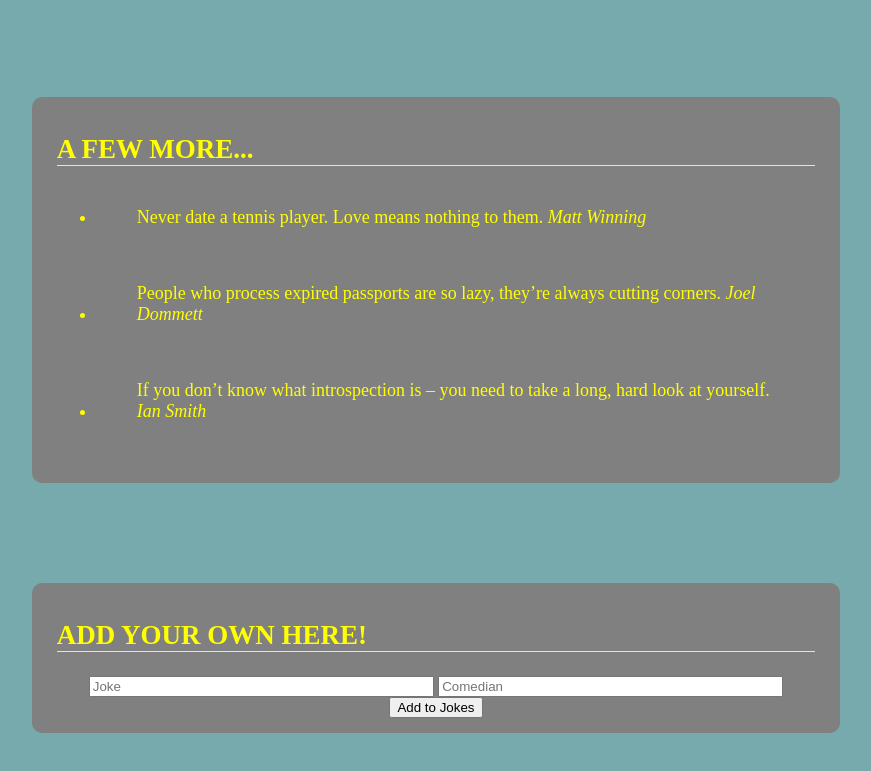
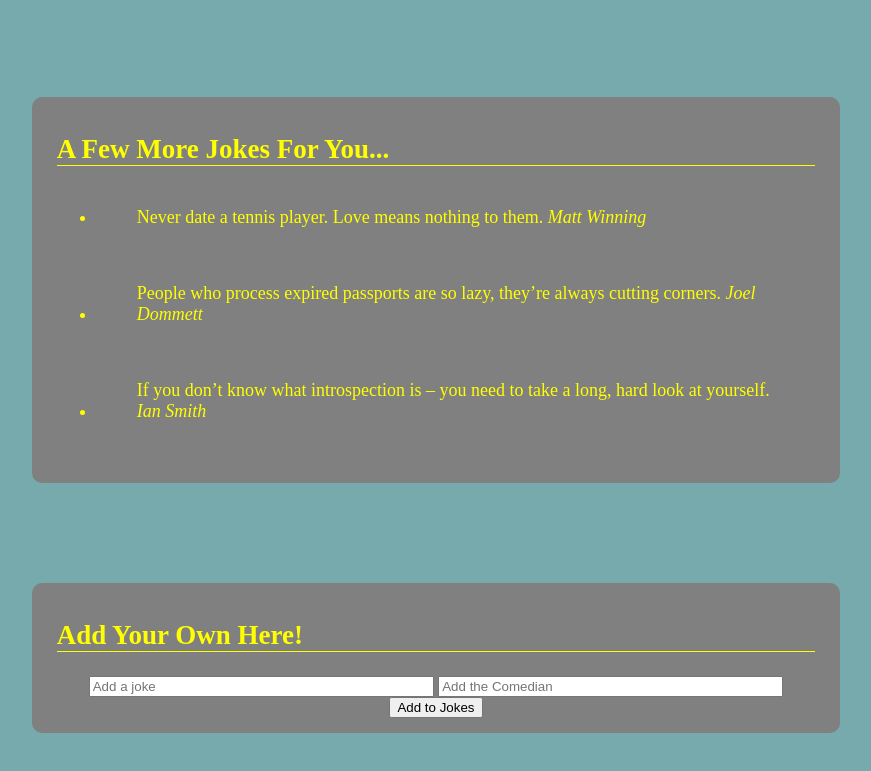
Before and after one commit to mamumo/accessibility, a plain HTML site: page index.html in a window 1280 px wide. Shown: the part 727-1498 px from the top of the page, without its empty margins (204-1075 px from the left). Drawn offline with Linux system fonts and the light colour scheme.

Commit message:
alteration to text font

```diff
--- a/index.html
+++ b/index.html
@@ -60,7 +60,7 @@
 
      <section class="container new content">
       <aside>
-        <h2>A Few More...</h2>
+        <h2>A Few More Jokes For You...</h2>
         <ul id="joke-list" aria-live="polite"></ul>
       </aside>
     </section>
@@ -70,9 +70,9 @@
         <h2 tabindex="0"> Add Your Own Here! </h2>
         <form id="joke-form" method="get">
 
-          <input type="text" id="joke-text-input" name="joke-text-input" size="40" placeholder="Joke" autocomplete="off" aria-required="true">
+          <input type="text" id="joke-text-input" name="joke-text-input" size="40" placeholder="Add a joke" autocomplete="off" aria-required="true">
 
-          <input type="text" id="comedian-text-input" name="comedian-text-input" size="40" placeholder="Comedian" autocomplete="off" aria-required="true">
+          <input type="text" id="comedian-text-input" name="comedian-text-input" size="40" placeholder="Add the Comedian" autocomplete="off" aria-required="true">
           <input type="submit" id="add-button" value="Add to Jokes">
 
         </form>
--- a/public/style.css
+++ b/public/style.css
@@ -88,7 +88,7 @@ form {
 
 .content h2 {
   border-bottom: 1px solid #feff00;
-  text-transform: uppercase;
+ /* text-transform: uppercase;*/
 }
 
 .new content {
```
